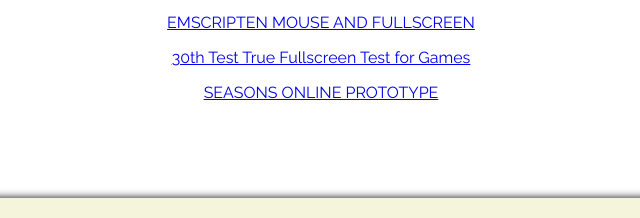
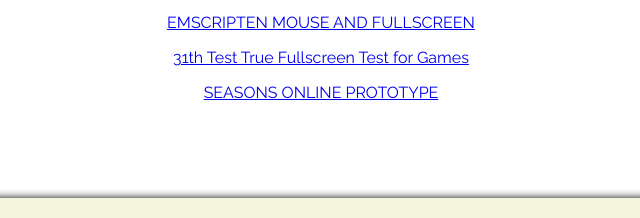
Before and after one commit to johnphenry/johnphenry.github.io, a plain HTML site: page index.html in a window 1280 px wide. Shown: the part 401-619 px from the top of the page, 319-959 px from the left. Drawn offline with Linux system fonts and the light colour scheme; a web font is replaced by a local one.

Commit message:
Update index.html

```diff
--- a/index.html
+++ b/index.html
@@ -17,7 +17,7 @@ Welcome to my page, a collection of my public software projects!
 <a href="print/print.html"><p>EMSCRIPTEN TEST</p></a>
 <a href="sdl/sdl.html"><p>EMSCRIPTEN GRAPHICS</p></a>
 <a href="fullscreen/fullscreen.html"><p>EMSCRIPTEN MOUSE AND FULLSCREEN</p></a>
-<a href="fs30/fs30.html"><p>30th Test True Fullscreen Test for Games</p></a>
+<a href="fs31/fs31.html"><p>31th Test True Fullscreen Test for Games</p></a>
 <a href="seasonsgame/seasonsgame.html"><p>SEASONS ONLINE PROTOTYPE</p></a>
 </div>
 </body>
```
